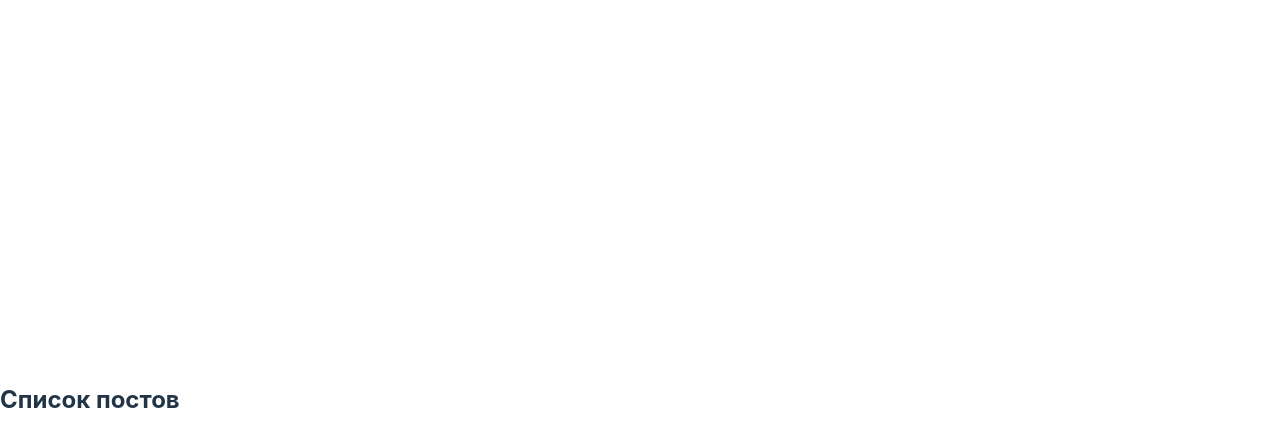
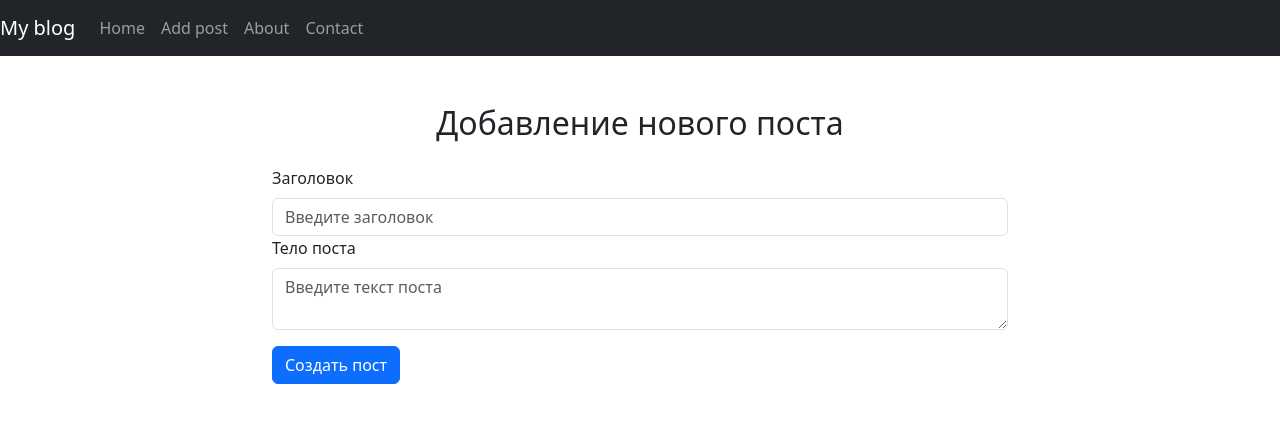
Before and after one commit to Dtemirlan/Blog, a React (Vite) app: page /new-post in a window 1280 px wide. Shown: the top 446 px of the page. Built offline with nearby package versions, Linux system fonts and the light colour scheme.

Commit message:
Реализован NavBar, логика добавления постов

```diff
--- a/package.json
+++ b/package.json
@@ -10,8 +10,11 @@
     "preview": "vite preview"
   },
   "dependencies": {
+    "@types/react-bootstrap": "^0.32.35",
     "axios": "^1.6.2",
+    "bootstrap": "^5.3.2",
     "react": "^18.2.0",
+    "react-bootstrap": "^2.9.1",
     "react-dom": "^18.2.0",
     "react-router-dom": "^6.20.0"
   },
--- a/src/App.tsx
+++ b/src/App.tsx
@@ -1,24 +1,41 @@
 import React from 'react';
-import { BrowserRouter as Router, Route, Switch } from 'react-router-dom';
+import {BrowserRouter as Router, Link, Route, Routes} from 'react-router-dom';
 import Home from './pages/Home.tsx';
 import AddPost from './pages/AddPost.tsx';
 import About from './pages/About.tsx';
 import Contacts from './pages/Contacts.tsx';
 import PostDetail from './components/PostDetail.tsx';
 import EditPost from './components/EditPost.tsx';
+import Navbar from 'react-bootstrap/Navbar';
+import Nav from 'react-bootstrap/Nav';
 
 const App: React.FC = () => {
     return (
         <Router>
-            <Switch>
-                <Route path="/" exact component={Home} />
-                <Route path="/posts" exact component={Home} />
-                <Route path="/new-post" component={AddPost} />
-                <Route path="/about" component={About} />
-                <Route path="/contacts" component={Contacts} />
-                <Route path="/posts/:id" exact component={PostDetail} />
-                <Route path="/posts/:id/edit" component={EditPost} />exact component
-            </Switch>
+            <div>
+                <Navbar bg="dark" variant="dark" expand="lg">
+                    <Navbar.Brand as={Link} to="/">My blog</Navbar.Brand>
+                    <Navbar.Toggle aria-controls="basic-navbar-nav" />
+                    <Navbar.Collapse id="basic-navbar-nav">
+                        <Nav className="mr-auto">
+                            <Nav.Link as={Link} to="/">Home</Nav.Link>
+                            <Nav.Link as={Link} to="/new-post">Add post</Nav.Link>
+                            <Nav.Link as={Link} to="/about">About</Nav.Link>
+                            <Nav.Link as={Link} to="/contacts">Contact</Nav.Link>
+                        </Nav>
+                    </Navbar.Collapse>
+                </Navbar>
+
+                <Routes>
+                    <Route path="/" element={<Home />} />
+                    <Route path="/posts" element={<Home />} />
+                    <Route path="/new-post" element={<AddPost />} />
+                    <Route path="/about" element={<About />} />
+                    <Route path="/contacts" element={<Contacts />} />
+                    <Route path="/posts/:id" element={<PostDetail />} />
+                    <Route path="/posts/:id/edit" element={<EditPost />} />
+                </Routes>
+            </div>
         </Router>
     );
 }
--- a/src/components/PostDetail.tsx
+++ b/src/components/PostDetail.tsx
@@ -1,17 +1,23 @@
 import React from 'react';
-import { useParams, Link } from 'react-router-dom';
 
-const PostDetail: React.FC = () => {
-    const { id } = useParams<{ id: string }>();
-    // Получение данных о посте по id
+interface PostDetailProps {
+    postId: string;
+}
+
+const PostDetail: React.FC<PostDetailProps> = ({ postId }) => {
+    const handleDelete = () => {
+        // Логика удаления поста
+        console.log(`Deleting post with ID: ${postId}`);
+    };
 
     return (
         <div>
-            <h2>Заголовок поста</h2>
-            <p>Дата создания: Дата поста</p>
-            <p>Тело поста</p>
-            <Link to={`/posts/${id}/edit`}>Редактировать</Link>
-            <button onClick={() => handleDelete(idid)}>Удалить</button>
+            <h2>Post Detail</h2>
+            {/* Ваш контент поста */}
+            <p>Post ID: {postId}</p>
+
+            {/* Кнопка для удаления поста */}
+            <button onClick={handleDelete}>Delete Post</button>
         </div>
     );
 };
--- a/src/main.tsx
+++ b/src/main.tsx
@@ -1,10 +1,11 @@
-import React from 'react'
-import ReactDOM from 'react-dom/client'
-import App from './App.tsx'
-import './index.css'
+import 'bootstrap/dist/css/bootstrap.min.css';
+import React from 'react';
+import ReactDOM from 'react-dom';
+import App from './App';
 
-ReactDOM.createRoot(document.getElementById('root')!).render(
-  <React.StrictMode>
-    <App />
-  </React.StrictMode>,
-)
+ReactDOM.render(
+    <React.StrictMode>
+        <App />
+    </React.StrictMode>,
+    document.getElementById('root')
+);
--- a/src/pages/About.tsx
+++ b/src/pages/About.tsx
@@ -5,7 +5,7 @@ const Home: React.FC = () => {
 
     return (
         <div>
-            <h2>Список постов</h2>
+            <h2>Обо мне</h2>
             {/* Вывод списка постов */}
         </div>
     );
--- a/src/pages/AddPost.tsx
+++ b/src/pages/AddPost.tsx
@@ -1,14 +1,79 @@
-import React from 'react';
+import React, { useState } from 'react';
+import { useNavigate } from 'react-router-dom';
+import { Form, Button, Container, Row, Col } from 'react-bootstrap';
 
-const Home: React.FC = () => {
-    // Загрузка списка постов
+const AddPost: React.FC = () => {
+    const navigate = useNavigate();
+
+    const [title, setTitle] = useState('');
+    const [body, setBody] = useState('');
+
+    const handleTitleChange = (e: React.ChangeEvent<HTMLInputElement>) => {
+        setTitle(e.target.value);
+    };
+
+    const handleBodyChange = (e: React.ChangeEvent<HTMLTextAreaElement>) => {
+        setBody(e.target.value);
+    };
+
+    const handleSubmit = (e: React.FormEvent) => {
+        e.preventDefault();
+
+        const firebaseUrl = 'https://dzhaparov-temirlan-js20-default-rtdb.europe-west1.firebasedatabase.app/posts.json';
+
+        fetch(firebaseUrl, {
+            method: 'POST',
+            headers: {
+                'Content-Type': 'application/json',
+            },
+            body: JSON.stringify({ title, body, date: new Date().toISOString() }),
+        })
+            .then(response => response.json())
+            .then(data => {
+                console.log('Success:', data);
+                navigate('/');
+            })
+            .catch(error => {
+                console.error('Error:', error);
+            });
+    };
 
     return (
-        <div>
-            <h2>Список постов</h2>
-            {/* Вывод списка постов */}
-        </div>
+        <Container className="mt-5">
+            <Row className="justify-content-center">
+                <Col xs={12} md={8}>
+                    <div>
+                        <h2 className="text-center mb-4">Добавление нового поста</h2>
+                        <Form onSubmit={handleSubmit}>
+                            <Form.Group controlId="formTitle">
+                                <Form.Label>Заголовок</Form.Label>
+                                <Form.Control
+                                    type="text"
+                                    placeholder="Введите заголовок"
+                                    value={title}
+                                    onChange={handleTitleChange}
+                                />
+                            </Form.Group>
+
+                            <Form.Group controlId="formBody">
+                                <Form.Label>Тело поста</Form.Label>
+                                <Form.Control
+                                    as="textarea"
+                                    placeholder="Введите текст поста"
+                                    value={body}
+                                    onChange={handleBodyChange}
+                                />
+                            </Form.Group>
+
+                            <Button variant="primary" type="submit" className="mt-3">
+                                Создать пост
+                            </Button>
+                        </Form>
+                    </div>
+                </Col>
+            </Row>
+        </Container>
     );
-};
+}
 
-export default Home;
+export default AddPost;
--- a/src/pages/Contacts.tsx
+++ b/src/pages/Contacts.tsx
@@ -5,7 +5,7 @@ const Home: React.FC = () => {
 
     return (
         <div>
-            <h2>Список постов</h2>
+            <h2>Контакты</h2>
             {/* Вывод списка постов */}
         </div>
     );
```
Also changed, not shown: 1 other file (tests, documents, lock files or other folders).
